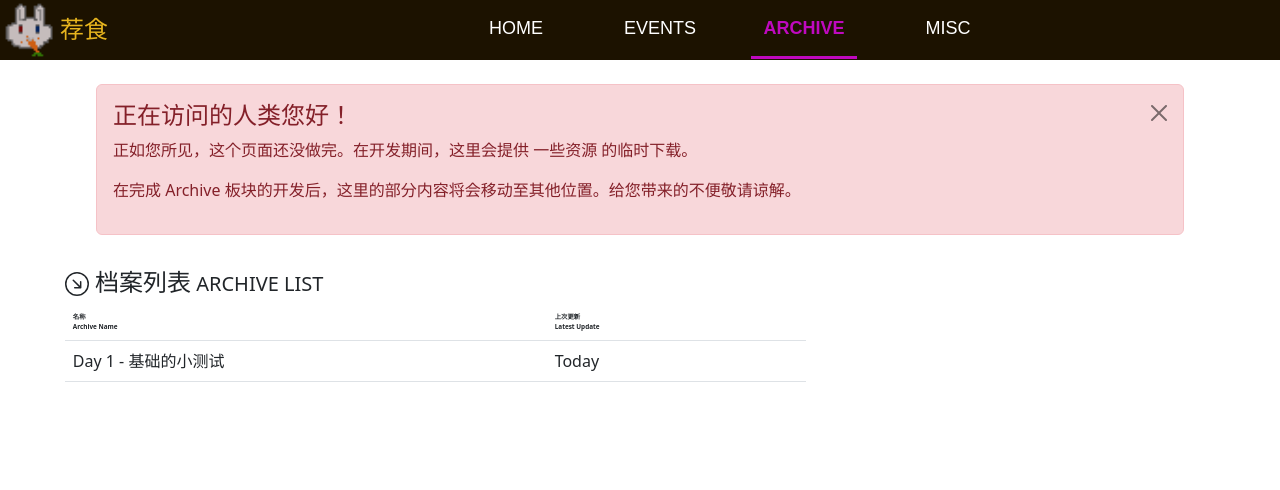
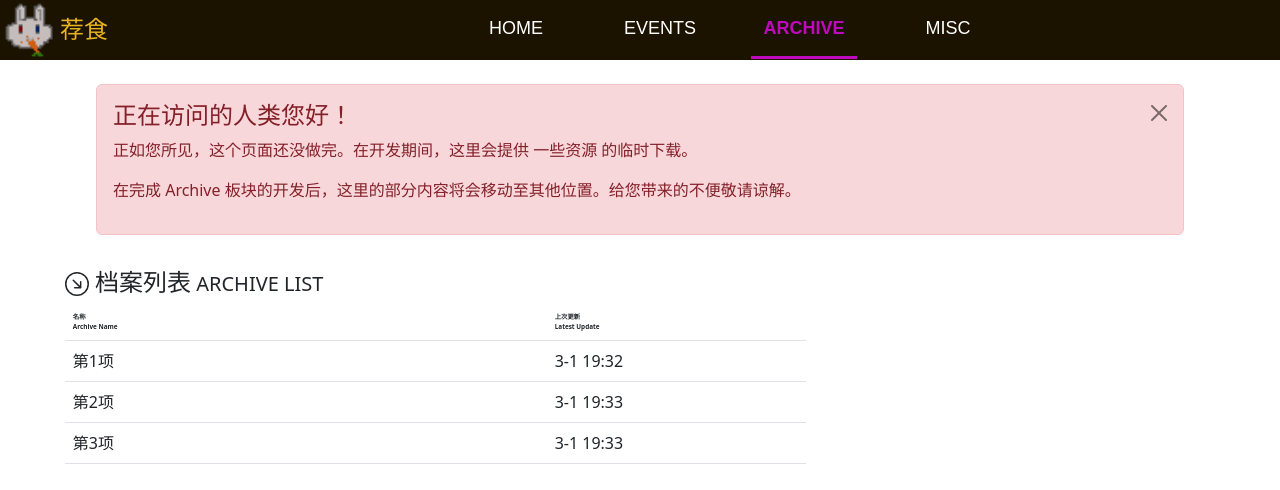
Before and after one commit to RabbltMan/rabbltman.github.io, a React (Create React App) app: page /Archive in a window 1280 px wide. Shown: the top 490 px of the page. Built offline with nearby package versions, Linux system fonts and the light colour scheme.

Commit message:
List Redux

```diff
--- a/package.json
+++ b/package.json
@@ -4,6 +4,7 @@
   "private": true,
   "homepage": "./",
   "dependencies": {
+    "@reduxjs/toolkit": "^1.9.3",
     "@testing-library/jest-dom": "^5.16.5",
     "@testing-library/react": "^13.4.0",
     "@testing-library/user-event": "^13.5.0",
--- a/src/components/Table.js
+++ /dev/null
@@ -1,32 +0,0 @@
-import Table from "react-bootstrap/Table";
-
-function ArchiveTable() {
-  return (
-    <Table hover>
-      <thead>
-        <tr>
-          <th className="columnName">
-            名称
-            <br />
-            Archive Name
-          </th>
-          <th className="columnUpdate">
-            上次更新
-            <br />
-            Latest Update
-          </th>
-        </tr>
-      </thead>
-      <tbody>
-
-        <tr>
-          <td>Day 1 - 基础的小测试</td>
-          <td>Today</td>
-        </tr>
-
-      </tbody>
-    </Table>
-  );
-}
-
-export default ArchiveTable;
--- /dev/null
+++ b/src/components/TableContent.js
@@ -0,0 +1,14 @@
+import React from "react";
+
+class ArchiveTableContent extends React.Component {
+  render() {
+    return (
+      <tr>
+        <td>{this.props.itemName}</td>
+        <td>{this.props.updateTime}</td>
+      </tr>
+    );
+  }
+}
+
+export default ArchiveTableContent;
--- /dev/null
+++ b/src/components/TableContents.js
@@ -0,0 +1,18 @@
+import ArchiveTableContent from "./TableContent";
+import { useSelector } from "react-redux";
+import React from "react";
+
+function TableContents() {
+  const item = useSelector((state) => state.table.details);
+  console.log(item);
+  let Contents = item.map((content) => (
+    <ArchiveTableContent
+      itemName={content.itemName}
+      updateTime={content.updateTime}
+    />
+  ));
+
+  return Contents;
+}
+
+export default TableContents;
--- a/src/index.js
+++ b/src/index.js
@@ -1,14 +1,14 @@
-import App from './App';
-import React from 'react';
-import ReactDOM from 'react-dom/client';
-// import store from './store';
-// import {Provider} from 'react-redux';
+import App from "./App";
+import React from "react";
+import ReactDOM from "react-dom/client";
+import store from "./store";
+import { Provider } from "react-redux";
 
-const root = ReactDOM.createRoot(document.getElementById('root'));
+const root = ReactDOM.createRoot(document.getElementById("root"));
 root.render(
-    <React.StrictMode>
-        {/* <Provider store={store}> */}
-            <App />
-        {/* </Provider> */}
-    </React.StrictMode>
+  <React.StrictMode>
+    <Provider store={store}>
+      <App />
+    </Provider>
+  </React.StrictMode>
 );
--- a/src/pages/Archive.js
+++ b/src/pages/Archive.js
@@ -4,8 +4,8 @@ import Alert from "react-bootstrap/Alert";
 import "bootstrap/dist/css/bootstrap.min.css";
 import "../style/Archive.css";
 import { BsArrowDownRightCircle } from "react-icons/bs";
-import Table from "react-bootstrap/Table";
-import ArchiveTable from "../components/Table";
+import { Table } from "react-bootstrap";
+import TableContents from "../components/TableContents";
 
 function Archive() {
   const [show, setShow] = useState(true);
@@ -35,12 +35,30 @@ function Archive() {
           </div>
           <div className="Main">
             <div class="row align-items-start">
-              <div class="col-8 mainGridContainer">
+              <div class="col-8 mainGridContainer animationPop">
                 <h4>
                   <BsArrowDownRightCircle /> 档案列表
                   <span class="smallerTitle"> ARCHIVE LIST</span>
                 </h4>
-                <ArchiveTable />
+                <Table hover>
+                  <thead>
+                    <tr>
+                      <th className="columnName">
+                        名称
+                        <br />
+                        Archive Name
+                      </th>
+                      <th className="columnUpdate">
+                        上次更新
+                        <br />
+                        Latest Update
+                      </th>
+                    </tr>
+                  </thead>
+                  <tbody>
+                    <TableContents />
+                  </tbody>
+                </Table>
               </div>
               <div class="col sideBar"></div>
             </div>
@@ -59,7 +77,25 @@ function Archive() {
                 <BsArrowDownRightCircle /> 档案列表
                 <span class="smallerTitle"> ARCHIVE LIST</span>
               </h4>
-              <ArchiveTable />
+              <Table hover>
+                <thead>
+                  <tr>
+                    <th className="columnName">
+                      名称
+                      <br />
+                      Archive Name
+                    </th>
+                    <th className="columnUpdate">
+                      上次更新
+                      <br />
+                      Latest Update
+                    </th>
+                  </tr>
+                </thead>
+                <tbody>
+                  <TableContents />
+                </tbody>
+              </Table>
             </div>
             <div class="col sideBar"></div>
           </div>
--- /dev/null
+++ b/src/store/index.js
@@ -0,0 +1,10 @@
+import {configureStore} from '@reduxjs/toolkit';
+import tableReducer from './reducer/table';
+
+const store = configureStore({
+    reducer: {
+        table: tableReducer,
+    },
+});
+
+export default store;
--- /dev/null
+++ b/src/store/reducer/table.js
@@ -0,0 +1,25 @@
+import {createSlice} from '@reduxjs/toolkit';
+
+
+const tableSlice = createSlice({
+    name: 'table',
+    initialState: {
+        details: [
+            {
+                itemName: "第1项",
+                updateTime: "3-1 19:32",
+            },
+            {
+                itemName: "第2项",
+                updateTime: "3-1 19:33",
+            },
+            {
+                itemName: "第3项",
+                updateTime: "3-1 19:33",
+            },
+        ],
+    },
+    reducers: {},
+});
+
+export default tableSlice.reducer;
--- a/src/style/Archive.css
+++ b/src/style/Archive.css
@@ -41,6 +41,13 @@
     margin: 1vw;
 }
 
+.animationPop {
+    animation-name: alertPopout;
+    animation-duration: 0.15s;
+    animation-fill-mode: both;
+    animation-delay: 0.3s;
+}
+
 .smallerTitle {
     font-size: 2.5vh;
 }
```
Also changed, not shown: 1 other file (tests, documents, lock files or other folders).
